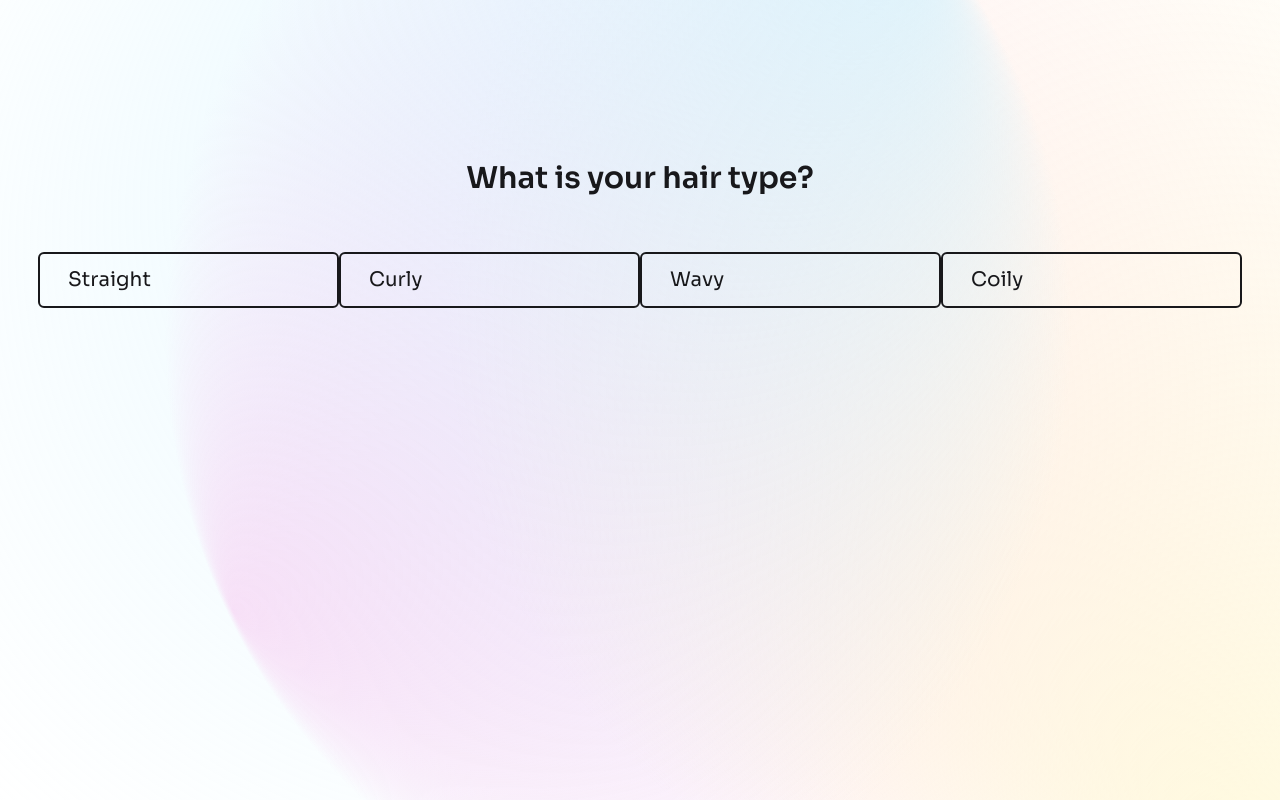
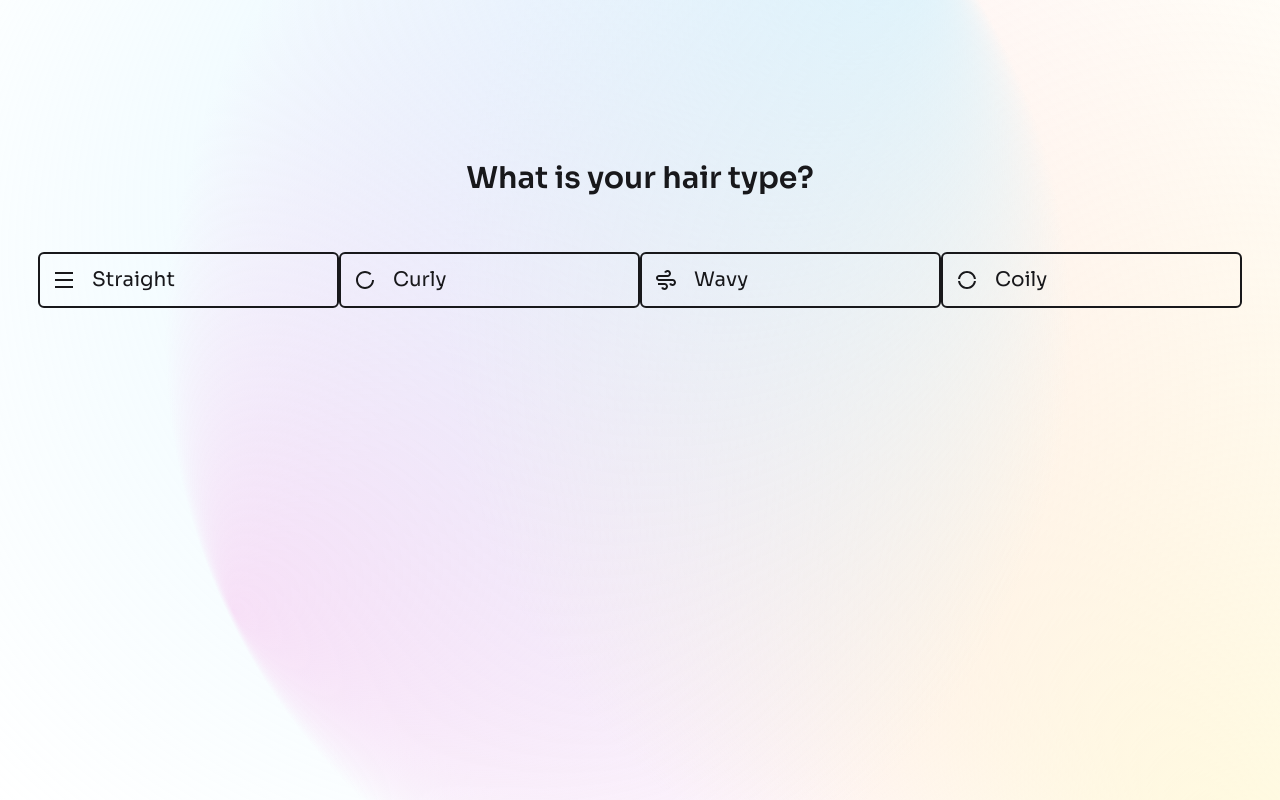
Before and after one commit to AntonK0/webjam2025, a React (Vite) app in the folder frontend/: page /assessment in a window 1280 px wide. Both pictures are taken after a click on the button "Shampoo". Built offline with nearby package versions, Linux system fonts and the light colour scheme.

Commit message:
Add Icons for Hair Type

```diff
--- a/frontend/src/pages/AssessmentPage.tsx
+++ b/frontend/src/pages/AssessmentPage.tsx
@@ -13,6 +13,10 @@ import {
   RiToothLine,
   RiHandSanitizerLine,
   RiReservedLine,
+  RiMenuLine,
+  RiLoader3Fill,
+  RiWindyFill,
+  RiLoader4Fill,
 } from "@remixicon/react";
 
 const AssessmentPage = () => {
@@ -204,7 +208,7 @@ const AssessmentPage = () => {
           <div className="flex justify-center flex-wrap mt-10">
             <ItemType
               item="Straight"
-              icon= {null}
+              icon= {<RiMenuLine />}
               onClick={() => {
                 setHairType("Straight");
                 setPage(2);
@@ -212,7 +216,7 @@ const AssessmentPage = () => {
             />
             <ItemType
               item="Curly"
-              icon= {null}
+              icon= {<RiLoader4Fill />}
               onClick={() => {
                 setHairType("Curly");
                 setPage(2);
@@ -221,7 +225,7 @@ const AssessmentPage = () => {
             />
             <ItemType
               item="Wavy"
-              icon= {null}
+              icon= {<RiWindyFill />}
               onClick={() => {
                 setHairType("Wavy");
                 setPage(2);
@@ -230,7 +234,7 @@ const AssessmentPage = () => {
             />
             <ItemType
               item="Coily"
-              icon= {null}
+              icon= {<RiLoader3Fill />}
               onClick={() => {
                 setHairType("Coily");
                 setPage(2);
```
